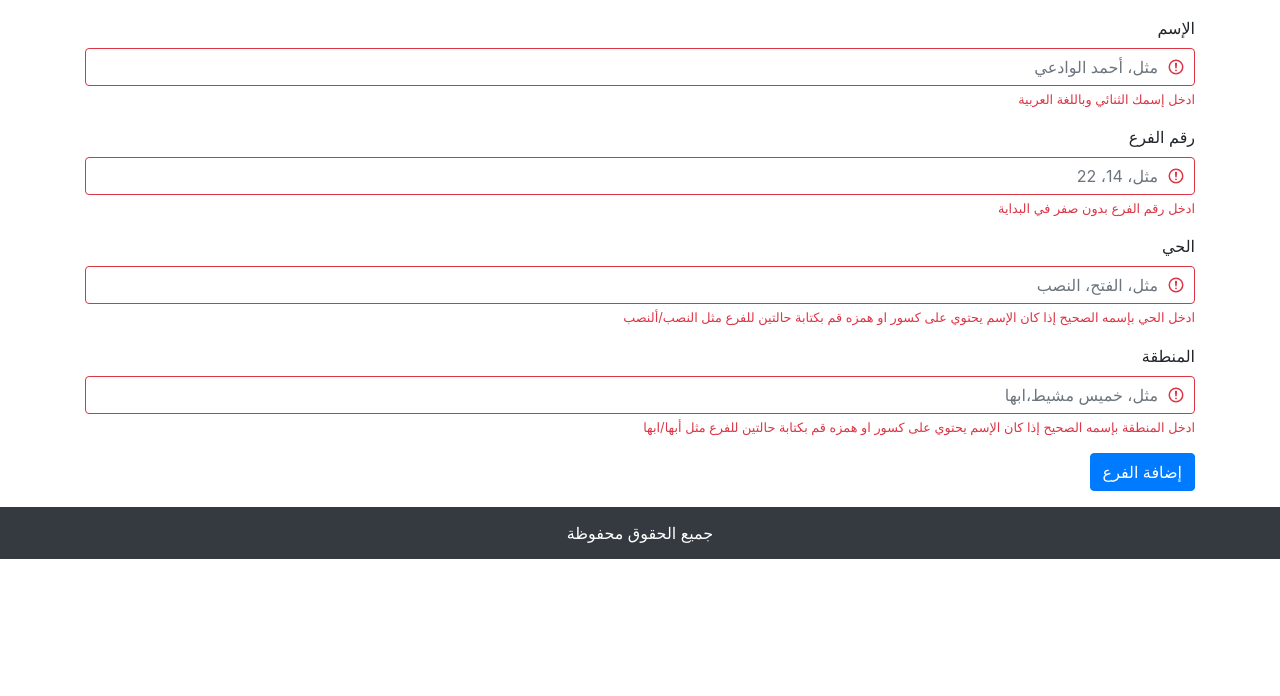
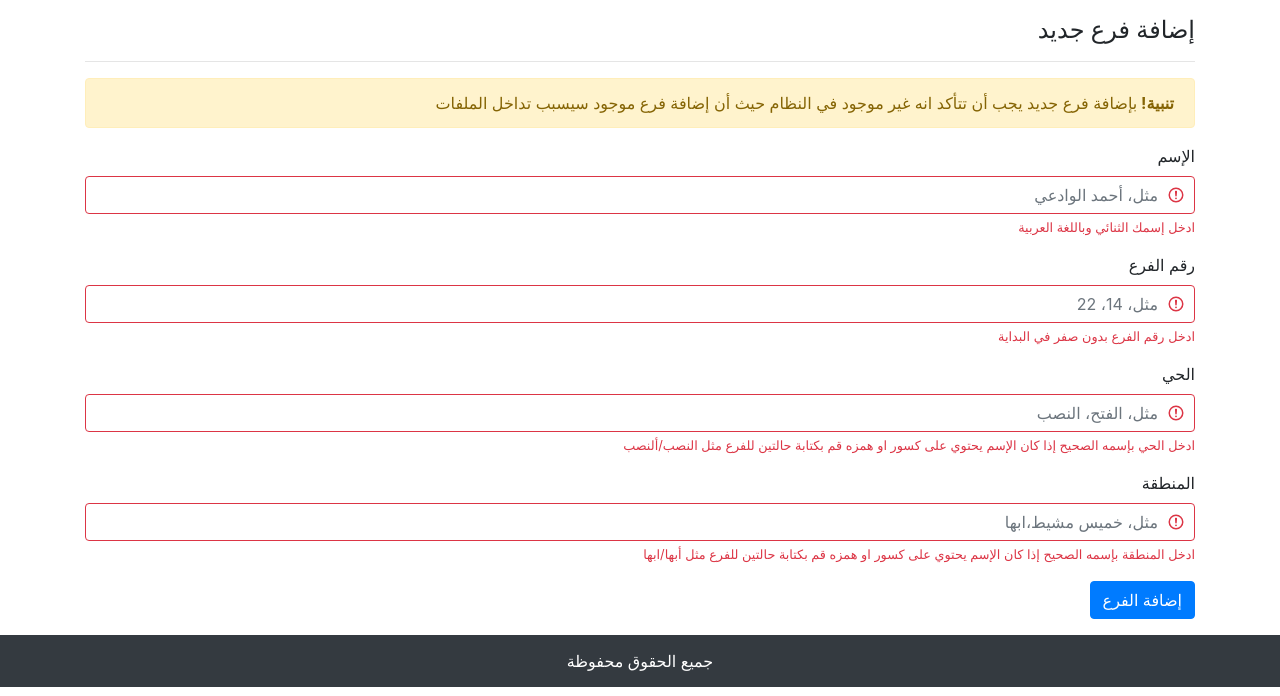
Before and after one commit to Nick390/Auburn-1.0.0, a PHP site: page /pages/add-a-new-branch.php in a window 1280 px wide. Shown: the part 104-800 px from the top of the page. Run offline with PHP 8.4, Linux system fonts and the light colour scheme; the visitor is signed in with stand-in values (Sample User, id 1); some libraries are stand-ins or nearby versions.

Commit message:
Add in add-a-new-branch.php alert
*Add in add-a-new-branch.php alert.
*Add title to the page.

```diff
--- a/pages/add-a-new-branch.php
+++ b/pages/add-a-new-branch.php
@@ -38,6 +38,15 @@ if(isset($_POST['signup-btn'])) {
     <li class="breadcrumb-item active" aria-current="page">إضافة فرع</li>
   </ol>
 </nav>
+<div class="container">
+    <h4>إضافة فرع جديد</h4>
+    <hr>
+    <div class="alert alert-warning" role="alert">
+    <strong>تنبية! </strong>
+    بإضافة فرع جديد يجب أن تتأكد انه غير موجود في النظام حيث أن إضافة فرع موجود سيسبب تداخل الملفات
+    </div>
+    </div>
+
 <!--A form to add a new branch-->
 <form class="was-validated">
     <div class="container">
```
